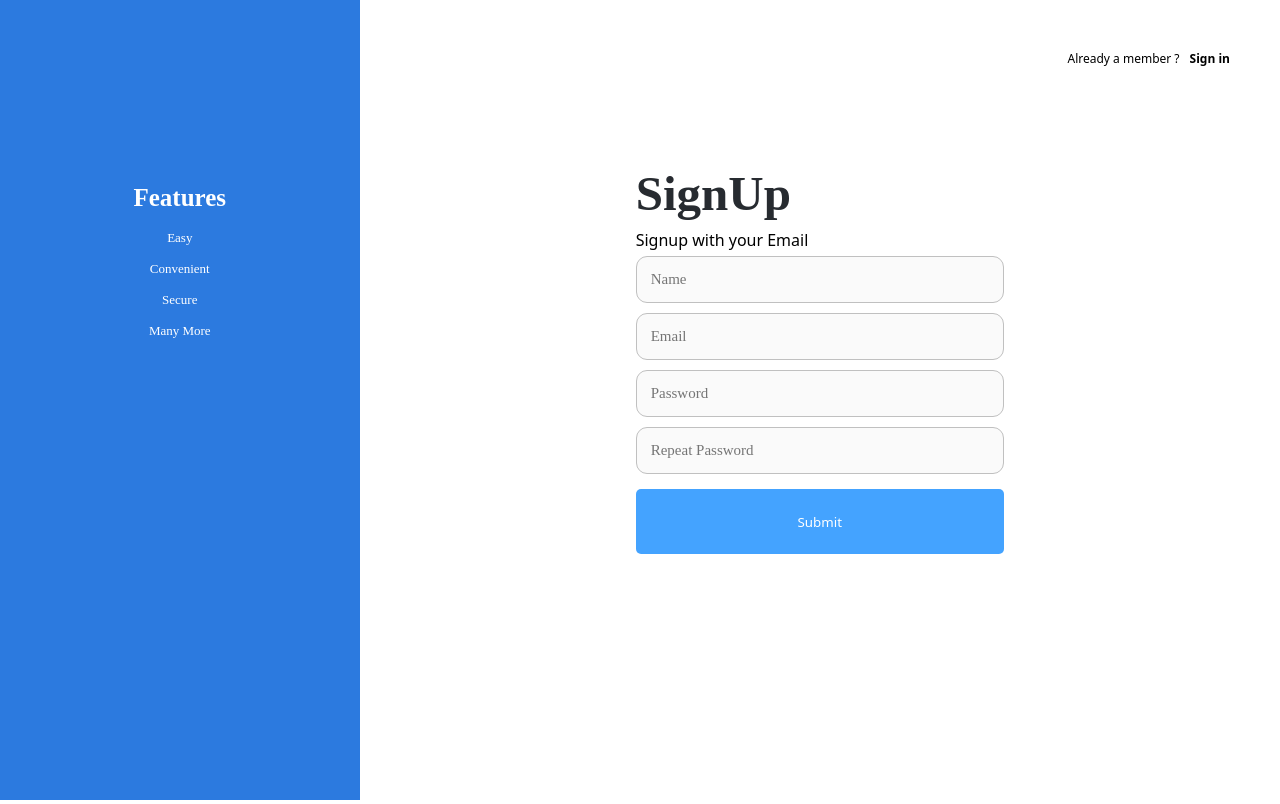
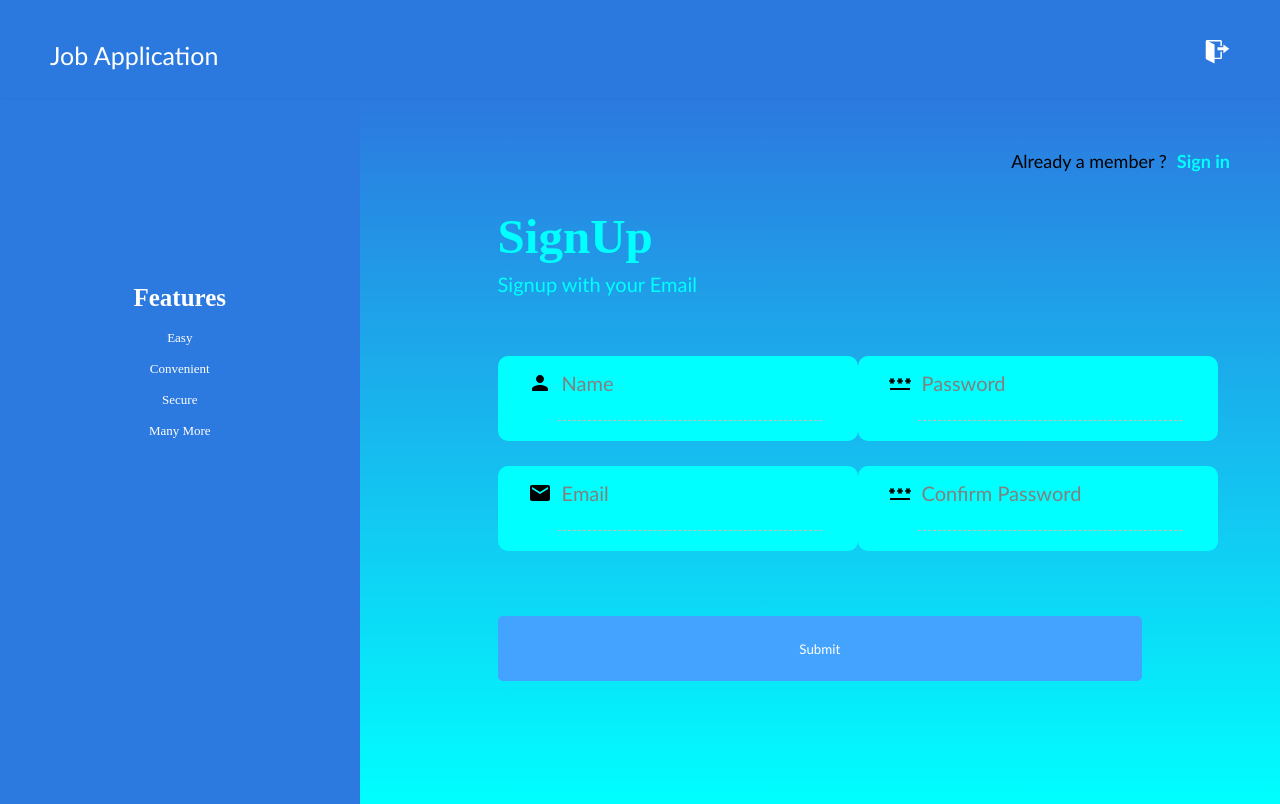
Before and after one commit to prabhatk850/jobapplication, a React (Vite) app: page /signup in a window 1280 px wide. Built offline with nearby package versions, Linux system fonts and the light colour scheme.

Commit message:
Update styling and dependencies in home.css, header.jsx, and package.json

```diff
--- a/package.json
+++ b/package.json
@@ -10,9 +10,14 @@
     "preview": "vite preview"
   },
   "dependencies": {
+    "@emotion/react": "^11.11.4",
+    "@emotion/styled": "^11.11.5",
+    "@mui/icons-material": "^5.15.14",
+    "@mui/material": "^5.15.14",
     "aws-sdk": "^2.1581.0",
     "axios": "^1.6.7",
     "dotenv": "^16.4.5",
+    "primereact": "^10.6.2",
     "react": "^18.2.0",
     "react-animated-css-onscroll": "^1.2.1",
     "react-dom": "^18.2.0",
--- a/src/App.css
+++ b/src/App.css
@@ -1,7 +1,9 @@
 *{
   margin: 0;
   padding: 0;
-  font-family: system-ui, -apple-system, BlinkMacSystemFont, 'Segoe UI', Roboto, Oxygen, Ubuntu, Cantarell, 'Open Sans', 'Helvetica Neue', sans-serif;
+  font-family: 'Trebuchet MS', 'Lucida Sans Unicode', 'Lucida Grande', 'Lucida Sans', Arial, sans-serif;
+
+;
 
 }
 /* .page {
--- a/src/Component/Auth/login.jsx
+++ b/src/Component/Auth/login.jsx
@@ -7,15 +7,27 @@ import { ToastContainer, toast } from 'react-toastify';
 import 'react-toastify/dist/ReactToastify.css';
 // import { doLoggedIn } from ".";
 import { MutatingDots } from "react-loader-spinner";
+import Header from "../Header";
+import { InputText } from 'primereact/inputtext';
+
+import EmailIcon from '@mui/icons-material/Email';
+import PasswordIcon from '@mui/icons-material/Password';
+
 
 
 const Wrapper = styled.div`
   display: flex;
   width: 100%;
+  height: 88vh;
+  box-shadow: 0 4px 7px 0 rgba(0,0,0,0.2);
+  background-image: linear-gradient(to top, cyan, #2C79DF); ;
+  @media(max-width:768px){
+    height: 92vh;
+  }
 `;
 const Section1 = styled.div`
   background-color: rgb(44, 122, 223);
-  height: 100vh;
+  height: 88vh;
   width: 500px;
   @media(max-width:1034px){
     width: 300px;
@@ -33,21 +45,26 @@ const Section2 = styled.div`
 
 const AlreadyLogin = styled.span`
   margin: 0 10px 0 0;
+  font-size: 18px;
+  color: black;
+  /* width: inherit; */
    @media (max-width:767px){
     font-size: 12px;
     cursor: pointer;
-    margin: 8px 0px 0px;
+    margin: 25px 0px 0px;
   }
 `;
 const AlreadyLoginSingin = styled.span`
   font-weight: bold;
+  color: cyan;
+  font-size: 18px;
   cursor: pointer;
 `;
 const SingUpSection = styled.div`
   padding: 10% 30%;
   @media (max-width: 768px){
-    margin-top:40px ;
-    padding: 10% 20%;
+    /* margin-top:40px ; */
+    padding: 10% 10%;
   }
 `;
 const Title = styled.div`
@@ -56,16 +73,17 @@ const Title = styled.div`
   text-transform: none;
   text-align: left;
   letter-spacing: 0px;
+  color: cyan;
   line-height: 70px;
   white-space: pre-line;
   opacity: 1;
   visibility: visible;
-  color: rgb(0, 0, 0);
   font-family: "Work Sans";
   @media (max-width: 768px){
    text-align: center;
-   color: #000000;
-   margin-top: 100px;
+   color: cyan;
+   margin-top: 60px;
+   font-size: 35px;
   }
 `;
 const Fileds = styled.div`
@@ -73,67 +91,62 @@ const Fileds = styled.div`
   flex-direction: column;
 `;
 
-const Email = styled.input`
+const Email = styled(InputText)`
   border: 0px;
   background: transparent;
-  padding: 0px 8px;
-  margin: 0px;
+  padding: 8px 0 0 0;
+  margin-left: 30px;
   outline: none;
+  border-bottom: 1px dashed rgb(192, 192, 192);
   appearance: none;
   opacity: 1;
   color: rgb(82, 83, 84);
   font-family: "Work Sans";
   font-size: 15px;
   letter-spacing: 0px;
-  padding: 14px;
+
   width: 80%;
   @media (max-width:767px){
     color: black !important;
   }
 `;
 const SingUpInputStyle = styled.div`
-  height: 45px;
+  height: 70px;
   margin: 5px 0;
   overflow: hidden;
   opacity: 1;
+  border-radius: 10px;
+  padding: 15px 0 0 30px;
   outline: none;
-  background-color: rgb(250, 250, 250);
-  border-radius: 11px;
-  border: 1px solid rgb(192, 192, 192);
+  background-color:cyan;
+  /* border-bottom: 1px solid rgb(192, 192, 192); */
   @media (max-width:767px){
-     background-color: rgb(250, 250, 250);
+     background-color:cyan;
+
 
   }
 `;
-const Password = styled.input`
-  border: 0px;
-  background: transparent;
-  padding: 0px 8px;
-  margin: 0px;
-  outline: none;
-  appearance: none;
-  opacity: 1;
-  color: rgb(82, 83, 84);
-  font-family: "Work Sans";
-  font-size: 15px;
-  letter-spacing: 0px;
-  padding: 14px;
-  width: 80%;
-  @media (max-width:767px){
-    color: black !important;
-  }
-`;
+// const Password1 = styled(Password)`
+// border: none;
+// outline: none;
+
+//   width: 80%;
+//   @media (max-width:767px){
+//     color: black !important;
+//   }
+// `;
 const SubmitButton = styled.button`
   height: 65px;
-  background: rgb(68, 163, 255);
+  background: #43A3FF;
   border-radius: 5px;
   width: 100%;
-  margin: 10px 0 0 0;
+  margin: 42px 0 0 0;
   border: none;
   color: white;
   cursor: pointer;
   @media (max-width: 767px){
-    margin: 90px 0;
+    margin: 35px 0;
+    width: 100%;
   }
 `;
 const Features = styled.div`
@@ -179,26 +192,54 @@ width: 100%;
 `;
 const Mobile = styled.div`
 width: 100%;
+height: 100%;
 @media (min-width: 768px){
   display: none;
 }
 `;
 const Text = styled.div`
 width: 100%;
-color: #000000;
+color: cyan;
 text-align: center;
 `;
+const Text1 = styled.div`
+width: 100%;
+margin-left: 10px;
+font-size: 20px;
+color: gray;
+font-weight: 500;
+`;
+
+const Heading = styled.div`
+font-size: 40px;
+font-weight: 200;
+text-transform: none;
+text-align: left;
+letter-spacing: 0px;
+line-height: 35px;
+white-space: pre-line;
+opacity: 1;
+visibility: visible;
+color: cyan;
+font-family: "Work Sans";
+margin: 0 0 35px 0;
+`;
+
 const ForgetPassword = styled.div`
-color: white;
+color: cyan;
 cursor: pointer;
 font-size: 12px;
-margin: 8px 0 0 0;
+margin: 25px 0 0 0;
 `;
-const LoginOptions = styled.div`
-display: flex;
-width: 100%;
-justify-content: space-between;
-`
+
+// const LoginOptions = styled.div`
+// display: flex;
+// width: 100%;
+// gap: 5px;
+// `;
+
+
+
 
 
 function Login() {
@@ -280,8 +321,11 @@ function Login() {
 //     })
 //   }
   return (
+
+    <div style={{height:"85vh"}}>
+      <ToastContainer/>
+      <Header/>
     <Wrapper>
-      <ToastContainer/>
       <Desktop>
       <Section1>
         <HeadingFeature>Features</HeadingFeature>
@@ -297,14 +341,15 @@ function Login() {
         </Head>
 
         <SingUpSection>
-          <Title>Login</Title>
+        <Heading>Welcome to LogIn</Heading>
        <Fileds>
-
             <SingUpInputStyle>
-              <Email  value={email}  onChange={(e)=>{setEmail(e.target.value)}} placeholder="Email"></Email>
+              <div className="df"><EmailIcon/><Text1>Email</Text1></div>
+            <Email value={email}  onChange={(e)=>{setEmail(e.target.value)}} />
                  </SingUpInputStyle>
                  <SingUpInputStyle>
-              <Password type="password" value={password} onChange={(e)=>{setPassword(e.target.value)}} placeholder="Password"></Password>
+              <div className="df"><PasswordIcon/><Text1>Password</Text1></div>
+              <Email  type="password"  value={password} onChange={(e)=>{setPassword(e.target.value)}} feedback={false}  />
                  </SingUpInputStyle>
               </Fileds>
           <SubmitButton
@@ -323,8 +368,8 @@ function Login() {
   visible={true}
   height="100"
   width="100"
-  color="blue"
-  secondaryColor="blue"
+  color="#2C79DF"
+  secondaryColor="#2C79DF"
   radius="15.5"
   ariaLabel="mutating-dots-loading"
   wrapperStyle={{}}
@@ -336,24 +381,27 @@ function Login() {
       </Desktop>
 
       <Mobile>
-      <Title>Welcome Back!</Title>
+        {/* <Header/> */}
+      <Title>Welcome to Login</Title>
       <Text>Please sign in to your account</Text>
       <SingUpSection>
       <Fileds>
-
             <SingUpInputStyle>
-              <Email  value={email}  onChange={(e)=>{setEmail(e.target.value)}} placeholder="Email"></Email>
+              <div className="df"><EmailIcon/><Text1>Email</Text1></div>
+            <Email value={email}  onChange={(e)=>{setEmail(e.target.value)}} />
                  </SingUpInputStyle>
                  <SingUpInputStyle>
-              <Password type="password" value={password} onChange={(e)=>{setPassword(e.target.value)}} placeholder="Password"></Password>
+              <div className="df"><PasswordIcon/><Text1>Password</Text1></div>
+              <Email  type="password"  value={password} onChange={(e)=>{setPassword(e.target.value)}} feedback={false}/>
                  </SingUpInputStyle>
-            <LoginOptions><AlreadyLogin onClick={()=>{navigate("/signup")}}>Don&apos;t have an Account ?</AlreadyLogin>
-            <ForgetPassword>Forgot Password ?</ForgetPassword></LoginOptions>
+              </Fileds>
 
-          </Fileds>
+            <ForgetPassword>Forgot Password ?</ForgetPassword>
           <SubmitButton
           onClick={handleLogin}
           >Sign In</SubmitButton>
+          <AlreadyLogin onClick={()=>{navigate("/signup")}}>Don&apos;t have an Account ?</AlreadyLogin>
+
           {isLoading ?
         <div
           style={{
@@ -367,8 +415,8 @@ function Login() {
   visible={true}
   height="100"
   width="100"
-  color="blue"
-  secondaryColor="blue"
+  color="#2C79DF"
+  secondaryColor="#2C79DF"
   radius="12.5"
   ariaLabel="mutating-dots-loading"
   wrapperStyle={{}}
@@ -378,6 +426,7 @@ function Login() {
         </SingUpSection>
       </Mobile>
     </Wrapper>
+    </div>
   );
 }
 
--- a/src/Component/Auth/signup.jsx
+++ b/src/Component/Auth/signup.jsx
@@ -6,15 +6,26 @@ import { ToastContainer,toast } from 'react-toastify';
 import 'react-toastify/dist/ReactToastify.css';
 // import CircularProgress from '@material-ui/core/CircularProgress';
 import { MutatingDots } from "react-loader-spinner";
+import Header from "../Header";
+import PersonRoundedIcon from '@mui/icons-material/PersonRounded';
+import { InputText } from "primereact/inputtext";
+import EmailIcon from '@mui/icons-material/Email';
+import PasswordIcon from '@mui/icons-material/Password';
 
 
 const Wrapper = styled.div`
  display: flex;
   width: 100%;
+  height: 88vh;
+  box-shadow: 0 4px 7px 0 rgba(0,0,0,0.2);
+  background-image: linear-gradient(to top, cyan, #2C79DF); ;
+  @media (max-width: 768px){
+    height: 100%;
+  }
 `;
 const Section1 = styled.div`
   background-color: rgb(44, 122, 223);
-  height: 100vh;
+  height: 88vh;
   width: 500px;
   @media(max-width: 1024px){
     width: 300px;
@@ -39,13 +50,30 @@ const Section2 = styled.div`
 
 const AlreadyLogin = styled.span`
   margin: 0 10px 0 0;
+  font-size: 18px;
+  color: black;
+  /* width: inherit; */
+   @media (max-width:767px){
+   font-size: 15px;
+    cursor: pointer;
+    margin: 25px 0px 0px;
+    color: black;
+  }
 `;
 const AlreadyLoginSingin = styled.span`
-  font-weight: bold;
+  font-weight: 800;
+  color: cyan;
+  font-size: 18px;
   cursor: pointer;
+  @media (max-width:767px){
+   font-size: 15px;
+    cursor: pointer;
+    margin: 25px 0px 20px 0;
+    color: black;
+  }
 `;
 const SingUpSection = styled.div`
-  padding: 10% 30%;
+  padding: 30px 15%;
 `;
 const Title = styled.div`
   font-size: 49px;
@@ -57,108 +85,80 @@ const Title = styled.div`
   white-space: pre-line;
   opacity: 1;
   visibility: visible;
-  color: rgb(39, 43, 48);
+  color: cyan;
   font-family: "Work Sans";
    @media (max-width: 768px){
    text-align: center;
    font-size: 35px;
    color: #000000;
-   margin-top: 100px;
+   margin-top: 50px;
   }
 `;
 const Fileds = styled.div`
   display: flex;
   flex-direction: column;
+  justify-content: center;
    @media (max-width: 768px){
-    margin-top:40px ;
-    padding: 10% 20%;
+    margin-top:10px ;
+    padding: 10% 10%;
   }
 `;
 
-const Email = styled.input`
+const Email = styled(InputText)`
   border: 0px;
   background: transparent;
-  padding: 0px 8px;
-  margin: 0px;
+  padding: 8px 0 0 0;
+  margin-left: 30px;
   outline: none;
+  border-bottom: 1px dashed rgb(192, 192, 192);
   appearance: none;
   opacity: 1;
   color: rgb(82, 83, 84);
   font-family: "Work Sans";
   font-size: 15px;
   letter-spacing: 0px;
-  padding: 14px;
+
   width: 80%;
-  color: black;
   @media (max-width:767px){
-    color: black;
+    color: black !important;
   }
 `;
 const SingUpInputStyle = styled.div`
-  height: 45px;
-  margin: 5px 0;
+  height: 70px;
+  margin: 25px 0;
   overflow: hidden;
   opacity: 1;
+  width: 330px;
+  border-radius: 10px;
+  padding: 15px 0 0 30px;
   outline: none;
-  background-color: rgb(250, 250, 250);
-  border-radius: 11px;
-  border: 1px solid rgb(192, 192, 192);
-   @media (max-width: 768px){
-     background-color: rgb(250, 250, 250);
-  }
-`;
-const Password = styled.input`
-  border: 0px;
-  background: transparent;
-  padding: 0px 8px;
-  margin: 0px;
-  outline: none;
-  appearance: none;
-  opacity: 1;
-  color: rgb(82, 83, 84);
-  font-family: "Work Sans";
-  font-size: 15px;
-  letter-spacing: 0px;
-  padding: 14px;
-  width: 80%;
-  color: black;
+  background-color:cyan;
+  /* border-bottom: 1px solid rgb(192, 192, 192); */
   @media (max-width:767px){
-    color: black;
-  }
-`;
-const RePassword = styled.input`
-  border: 0px;
-  background: transparent;
-  padding: 0px 8px;
-  margin: 0px;
-  outline: none;
-  appearance: none;
-  opacity: 1;
-  color: rgb(82, 83, 84);
-  font-family: "Work Sans";
-  font-size: 15px;
-  letter-spacing: 0px;
-  padding: 14px;
-  width: 80%;
-  color: black;
-  @media (max-width:767px){
-    color: black;
+     background-color:cyan;
+    width: 90%;
+    margin: 10px 0;
   }
 `;
 
-const TileDesc = styled.div``;
+
+const TileDesc = styled.div`
+  font-size: 20px;
+  color: cyan;
+  font-weight: 500;
+  margin-bottom: 35px;
+`;
 const SubmitButton = styled.button`
   height: 65px;
   background: rgb(68, 163, 255);
   border-radius: 5px;
   width: 100%;
-  margin: 10px 0 0 0;
+  margin: 40px 0 0 0;
   border: none;
   color: white;
   cursor: pointer;
    @media (max-width: 767px){
-     margin: 90px 0 0 0;
-  border-radius: 30px;
+     margin: 40px 0 0 0;
   }
 `;
 
@@ -200,6 +200,15 @@ const Error=styled.div`
 color:red;
 text-align: center;
 `;
+
+const Text1 = styled.div`
+width: 100%;
+margin-left: 10px;
+font-size: 20px;
+color: gray;
+font-weight: 500;
+`;
+
 const Desktop = styled.div`
 display: flex;
 width: 100%;
@@ -210,8 +219,10 @@ width: 100%;
 `;
 const Mobile = styled.div`
 width: 100%;
+height: 100%;
 @media (min-width: 768px){
   display: none;
+
 }
 `;
 const Text = styled.div`
@@ -281,10 +292,11 @@ function Singup() {
 
 
   return (
+    <>
+    <ToastContainer />
+      <Header/>
     <Wrapper>
       <Desktop>
-
-      <ToastContainer />
       <Section1>
         <HeadingFeature>Features</HeadingFeature>
         <Features>Easy</Features>
@@ -303,19 +315,31 @@ function Singup() {
           <TileDesc>Signup with your Email</TileDesc>
           <Fileds>
 
+
+<div className="df jcsp">
+  <div>
             <SingUpInputStyle>
-              <Email value={name} onChange={(e)=>(setName(e.target.value))}  placeholder="Name"></Email>
+              <div className="df"><PersonRoundedIcon/><Text1>Name</Text1></div>
+            <Email value={name} onChange={(e)=>(setName(e.target.value))} />
                  </SingUpInputStyle>
 
             <SingUpInputStyle>
-              <Email value={email} onChange={(e)=>(setEmail(e.target.value))} placeholder="Email"></Email>
+            <div className="df"><EmailIcon/><Text1>Email</Text1></div>
+              <Email value={email} onChange={(e)=>(setEmail(e.target.value))}></Email>
             </SingUpInputStyle>
+  </div>
+  <div>
             <SingUpInputStyle>
-              <Password type="password" value={password} onChange={(e)=>(setPassword(e.target.value))} placeholder="Password"></Password>
+            <div className="df"><PasswordIcon/><Text1>Password</Text1></div>
+              <Email type="password" value={password} onChange={(e)=>(setPassword(e.target.value))}></Email>
             </SingUpInputStyle>
+
             <SingUpInputStyle>
-              <RePassword type="password" value={cnfPassword} onChange={(e)=>(setcnfPassword(e.target.value))} placeholder="Repeat Password"></RePassword>
+            <div className="df"><PasswordIcon/><Text1>Confirm Password</Text1></div>
+              <Email type="password" value={cnfPassword} onChange={(e)=>(setcnfPassword(e.target.value))}  ></Email>
             </SingUpInputStyle>
+  </div>
+</div>
           </Fileds>
           <SubmitButton
           onClick={()=>{handlesignUpData()}}
@@ -325,7 +349,6 @@ function Singup() {
           style={{
             position: "fixed",
             top: "50%",
-            backgroundColor:"white",
             left: "50%",
             transform: "translate(-50%,-50%)",
           }}
@@ -334,8 +357,8 @@ function Singup() {
   visible={true}
   height="100"
   width="100"
-  color="blue"
-  secondaryColor="blue"
+  color="#2C79DF"
+  secondaryColor="#2C79DF"
   radius="15.5"
   ariaLabel="mutating-dots-loading"
   wrapperStyle={{}}
@@ -353,21 +376,33 @@ function Singup() {
       <Fileds>
 
       <SingUpInputStyle>
-              <Email value={name} onChange={(e)=>(setName(e.target.value))}  placeholder="Name"></Email>
+              <div className="df"><PersonRoundedIcon/><Text1>Name</Text1></div>
+            <Email value={name} onChange={(e)=>(setName(e.target.value))} />
                  </SingUpInputStyle>
 
             <SingUpInputStyle>
-              <Email value={email} onChange={(e)=>(setEmail(e.target.value))} placeholder="Email"></Email>
+            <div className="df"><EmailIcon/><Text1>Email</Text1></div>
+              <Email value={email} onChange={(e)=>(setEmail(e.target.value))}></Email>
             </SingUpInputStyle>
+
             <SingUpInputStyle>
-              <Password type="password" value={password} onChange={(e)=>(setPassword(e.target.value))} placeholder="Password"></Password>
+            <div className="df"><PasswordIcon/><Text1>Password</Text1></div>
+              <Email type="password" value={password} onChange={(e)=>(setPassword(e.target.value))}></Email>
             </SingUpInputStyle>
+
             <SingUpInputStyle>
-              <RePassword type="password" value={cnfPassword} onChange={(e)=>(setcnfPassword(e.target.value))} placeholder="Repeat Password"></RePassword>
+            <div className="df"><PasswordIcon/><Text1>Confirm Password</Text1></div>
+              <Email type="password" value={cnfPassword} onChange={(e)=>(setcnfPassword(e.target.value))}  ></Email>
             </SingUpInputStyle>
           <SubmitButton
           onClick={()=>{handlesignUpData()}}
           >Sing Up</SubmitButton>
+
+<div style={{gap:"10px"}} className="df">
+          <AlreadyLogin>Have An Account?</AlreadyLogin>
+          <AlreadyLoginSingin onClick={()=>{navigate("/login")}}>Sign in</AlreadyLoginSingin>
+          </div>
+
           {isLoading ?
         <div
           style={{
@@ -381,23 +416,21 @@ function Singup() {
   visible={true}
   height="100"
   width="100"
-  color="blue"
-  secondaryColor="blue"
-  radius="12.5"
+  color="#2C79DF"
+  secondaryColor="#2C79DF"
+  radius="8.5"
   ariaLabel="mutating-dots-loading"
   wrapperStyle={{}}
   wrapperClass=""
   />
         </div> : ""}
           <Error>{error}</Error>
-          <Head>
-          <AlreadyLogin>Have An Account ?</AlreadyLogin>
-          <AlreadyLoginSingin onClick={()=>{navigate("/login")}}>Sign in</AlreadyLoginSingin>
-        </Head>
+
           </Fileds>
 
       </Mobile>
     </Wrapper>
+    </>
   );
 }
 
--- a/src/Component/Header/index.jsx
+++ b/src/Component/Header/index.jsx
@@ -18,6 +18,8 @@ padding: 40px 50px;
 const Div = styled.div`
 font-size: 25px;
 color: white;
+cursor: pointer;
+font-family: 'Trebuchet MS', 'Lucida Sans Unicode', 'Lucida Grande', 'Lucida Sans', Arial, sans-serif;
 `;
 
 function Index() {
--- a/src/Component/Home/home.css
+++ b/src/Component/Home/home.css
@@ -100,3 +100,7 @@
 .aic{
   align-items: center;
 }
+
+.jcsp{
+  justify-content: space-between;
+}
--- a/src/Component/Home/index.jsx
+++ b/src/Component/Home/index.jsx
@@ -13,7 +13,7 @@ import Select from 'react-select';
 
 
 const Background = styled.div`
-background-image: url(https://nispand-prod.oss-ap-south-1.aliyuncs.com/Images/movingWave.gif);
+background-image: linear-gradient(to bottom, cyan, #0A599B);
 background-size: cover;
 position: relative;
 `;
```
Also changed, not shown: public/JobIcon.png (added), 1 other file (tests, documents, lock files or other folders). Lines whose indentation alone changed are shown as unchanged.
